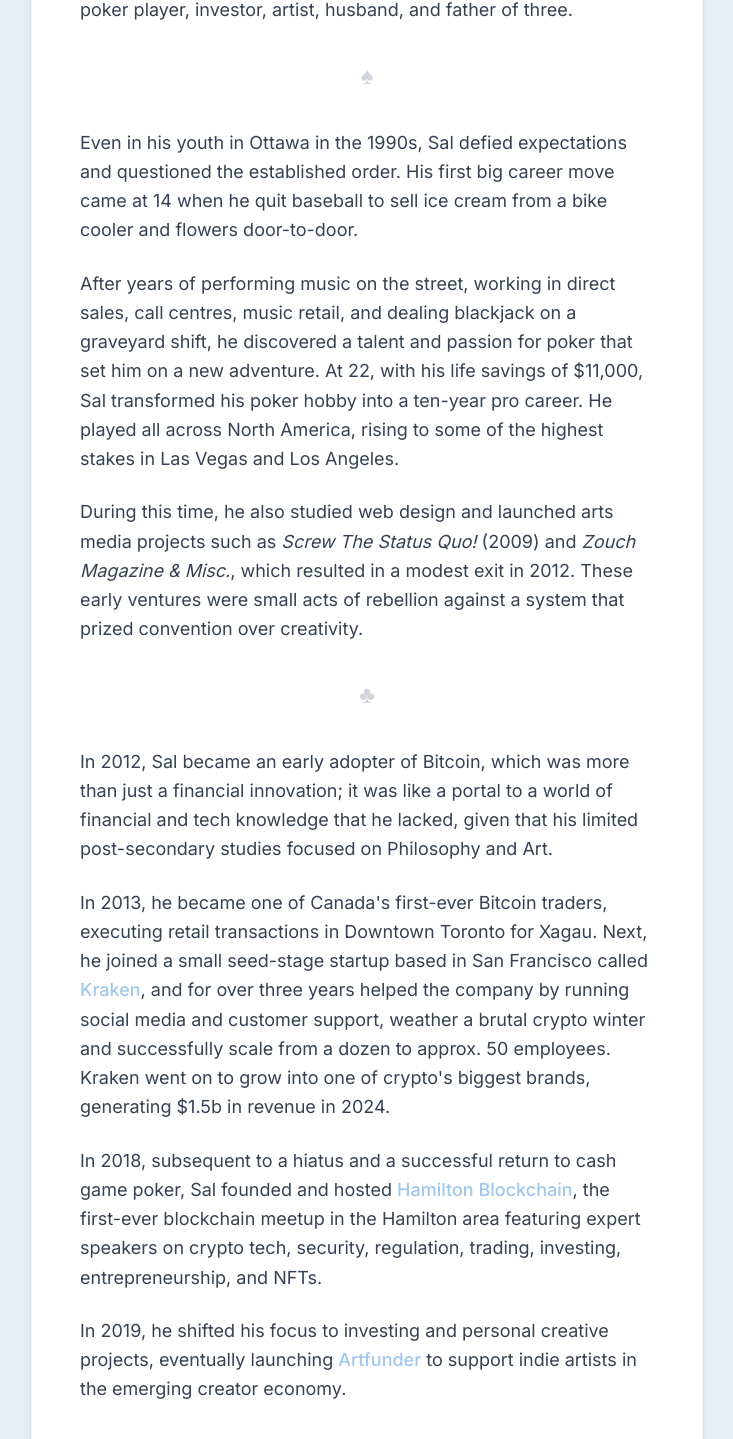
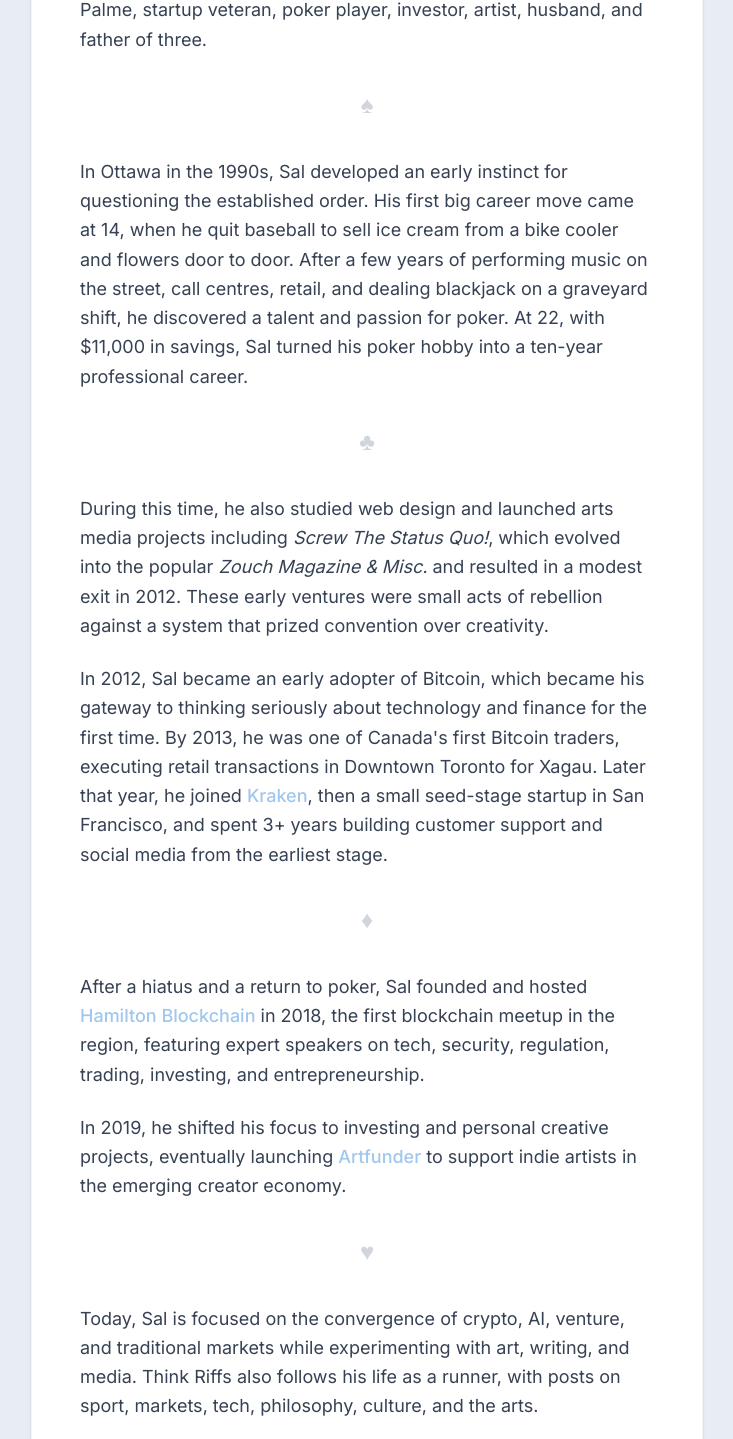
Before and after one commit to salwilliam/think-riffs, a React (Vite) app in the folder artifacts/think-riffs/: page /about in a window 1280 px wide. Shown: the part 457-1896 px from the top of the page, without its empty margins (273-1006 px from the left). Built offline with nearby package versions, Linux system fonts and the light colour scheme; a web font is replaced by a local one.

Commit message:
Update about text; use text-variation suit symbols

```diff
--- a/artifacts/think-riffs/src/data/about.ts
+++ b/artifacts/think-riffs/src/data/about.ts
@@ -3,33 +3,27 @@ export const aboutHtml = `
   <img src="/images/sal-profile.jpg" alt="Sal" />
 </div>
 
-<p><em>Think Riffs</em> is a blog by Salvatore Wm. Delle Palme, startup veteran, poker player, investor, artist, husband, and father of three.</p>
+<p><em>Think Riffs</em> is a blog of writing and art by Salvatore Wm. Delle Palme, startup veteran, poker player, investor, artist, husband, and father of three.</p>
 
-<p class="divider">♠</p>
+<p class="divider">♠︎</p>
 
-<p>Even in his youth in Ottawa in the 1990s, Sal defied expectations and questioned the established order. His first big career move came at 14 when he quit baseball to sell ice cream from a bike cooler and flowers door-to-door.</p>
+<p>In Ottawa in the 1990s, Sal developed an early instinct for questioning the established order. His first big career move came at 14, when he quit baseball to sell ice cream from a bike cooler and flowers door to door. After a few years of performing music on the street, call centres, retail, and dealing blackjack on a graveyard shift, he discovered a talent and passion for poker. At 22, with $11,000 in savings, Sal turned his poker hobby into a ten-year professional career.</p>
 
-<p>After years of performing music on the street, working in direct sales, call centres, music retail, and dealing blackjack on a graveyard shift, he discovered a talent and passion for poker that set him on a new adventure. At 22, with his life savings of $11,000, Sal transformed his poker hobby into a ten-year pro career. He played all across North America, rising to some of the highest stakes in Las Vegas and Los Angeles.</p>
+<p class="divider">♣︎</p>
 
-<p>During this time, he also studied web design and launched arts media projects such as <em>Screw The Status Quo!</em> (2009) and <em>Zouch Magazine &amp; Misc.</em>, which resulted in a modest exit in 2012. These early ventures were small acts of rebellion against a system that prized convention over creativity.</p>
+<p>During this time, he also studied web design and launched arts media projects including <em>Screw The Status Quo!</em>, which evolved into the popular <em>Zouch Magazine &amp; Misc.</em> and resulted in a modest exit in 2012. These early ventures were small acts of rebellion against a system that prized convention over creativity.</p>
 
-<p class="divider">♣</p>
+<p>In 2012, Sal became an early adopter of Bitcoin, which became his gateway to thinking seriously about technology and finance for the first time. By 2013, he was one of Canada's first Bitcoin traders, executing retail transactions in Downtown Toronto for Xagau. Later that year, he joined <a href="http://Kraken.com" target="_blank" rel="noopener">Kraken</a>, then a small seed-stage startup in San Francisco, and spent 3+ years building customer support and social media from the earliest stage.</p>
 
-<p>In 2012, Sal became an early adopter of Bitcoin, which was more than just a financial innovation; it was like a portal to a world of financial and tech knowledge that he lacked, given that his limited post-secondary studies focused on Philosophy and Art.</p>
+<p class="divider">♦︎</p>
 
-<p>In 2013, he became one of Canada's first-ever Bitcoin traders, executing retail transactions in Downtown Toronto for Xagau. Next, he joined a small seed-stage startup based in San Francisco called <a href="http://Kraken.com" target="_blank" rel="noopener">Kraken</a>, and for over three years helped the company by running social media and customer support, weather a brutal crypto winter and successfully scale from a dozen to approx. 50 employees. Kraken went on to grow into one of crypto's biggest brands, generating $1.5b in revenue in 2024.</p>
-
-<p>In 2018, subsequent to a hiatus and a successful return to cash game poker, Sal founded and hosted <a href="https://www.meetup.com/hamilton-blockchain/" target="_blank" rel="noopener">Hamilton Blockchain</a>, the first-ever blockchain meetup in the Hamilton area featuring expert speakers on crypto tech, security, regulation, trading, investing, entrepreneurship, and NFTs.</p>
+<p>After a hiatus and a return to poker, Sal founded and hosted <a href="https://www.meetup.com/hamilton-blockchain/" target="_blank" rel="noopener">Hamilton Blockchain</a> in 2018, the first blockchain meetup in the region, featuring expert speakers on tech, security, regulation, trading, investing, and entrepreneurship.</p>
 
 <p>In 2019, he shifted his focus to investing and personal creative projects, eventually launching <a href="https://www.crunchbase.com/organization/artfunder" target="_blank" rel="noopener">Artfunder</a> to support indie artists in the emerging creator economy.</p>
 
-<p class="divider">♦️</p>
+<p class="divider">♥︎</p>
 
-<p>Driven by a desire to promote tech with the potential to disrupt corrupt and degenerate power structures, Sal's vision combines a techno-optimist cyberpunk ethos with a strong humanist perspective. He champions free markets, individual freedoms, and limited government while ultimately embracing a neoclassical liberal political philosophy that calls on government policy to explicitly and continually raise the standard of living for the poorest and most marginalized in society.</p>
-
-<p class="divider">❤️</p>
-
-<p>In 2025, Sal launched <a href="http://SUP3RCYCL3.com" target="_blank" rel="noopener">SUPERCYCLE</a>, a media project delivering concise, actionable reports on crypto trends such as decentralized AI, prediction markets, and the convergence of digital assets with traditional finance.</p>
+<p>Today, Sal is focused on the convergence of crypto, AI, venture, and traditional markets while experimenting with art, writing, and media. Think Riffs also follows his life as a runner, with posts on sport, markets, tech, philosophy, culture, and the arts.</p>
 
 <figure>
   <img src="/images/Sal-and-Anse.jpg" alt="Sal and his son, Ansel, with Grandpa Wild Bill Faulkner in the background – Bonnie Springs, Nevada, 2019" />
```
